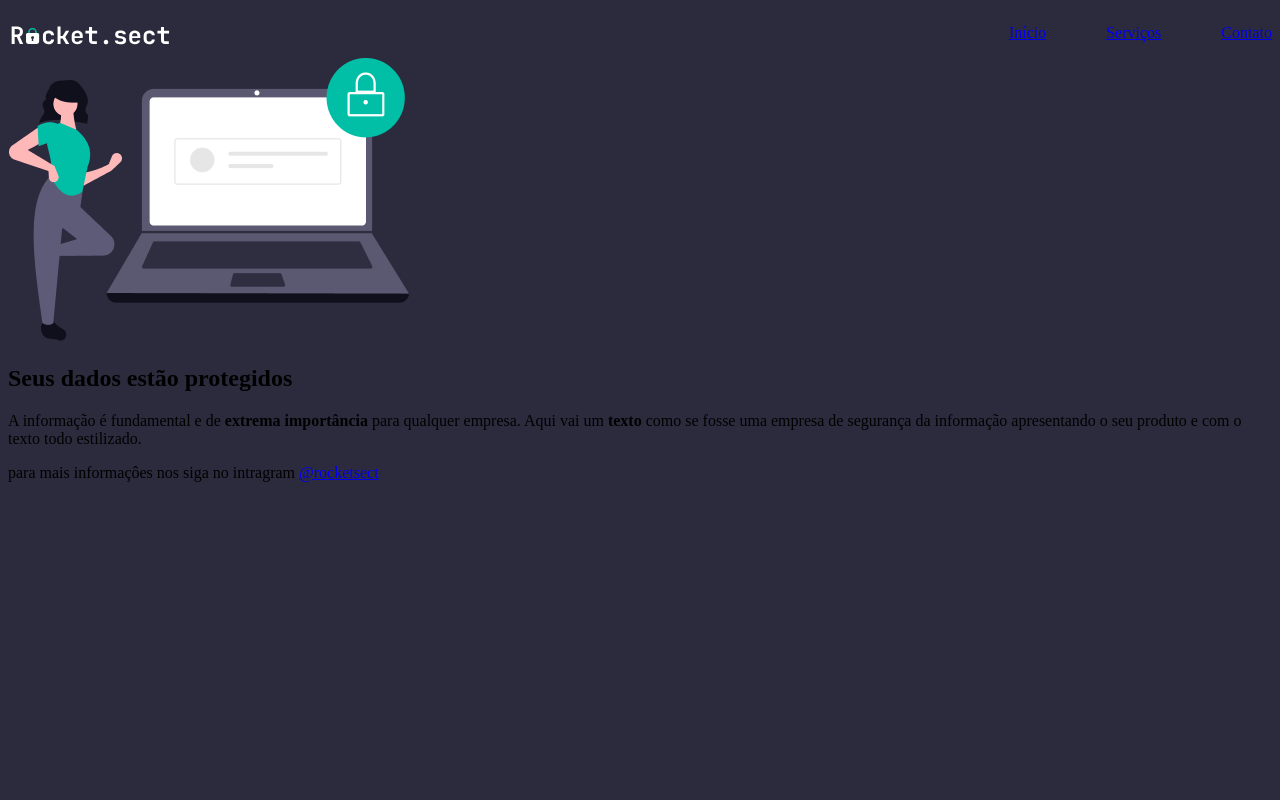
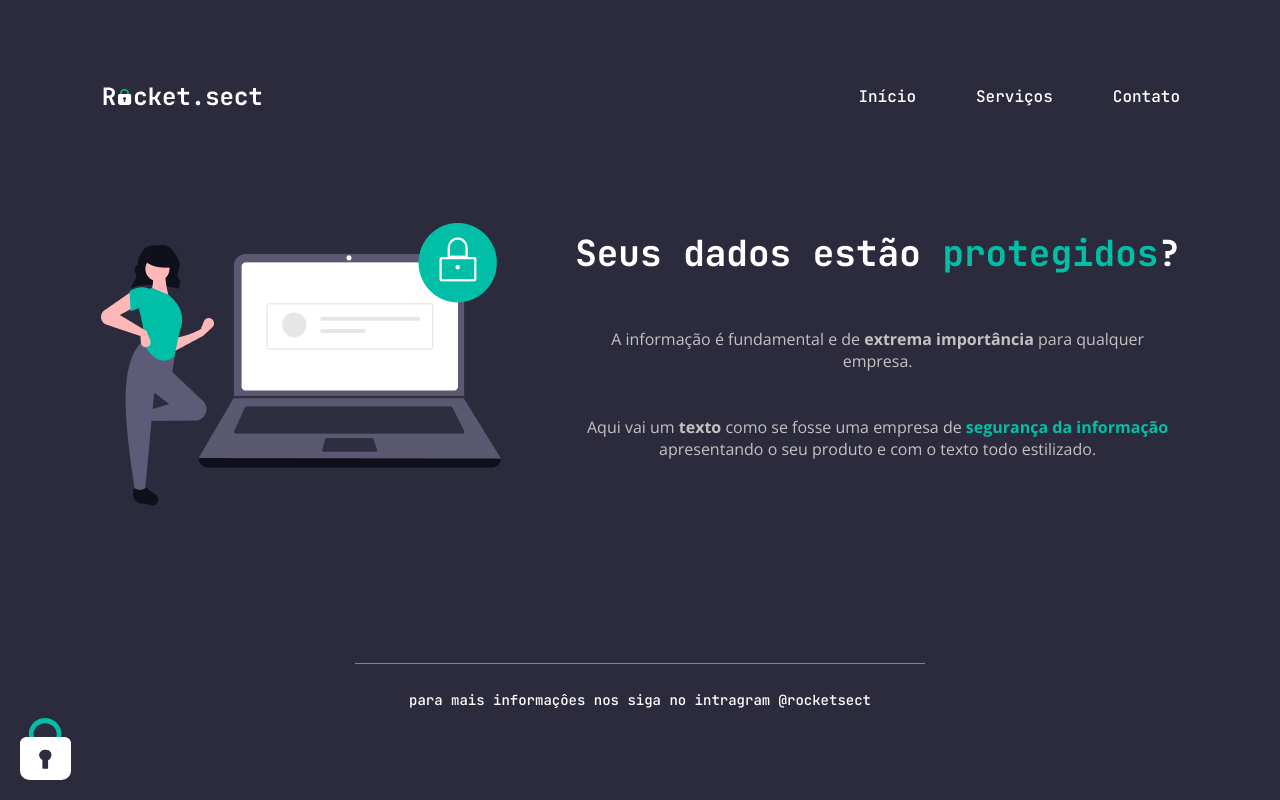
Before and after one commit to SaymonRezendeX/rocket-sect, a plain HTML site: page index.html in a window 1280 px wide. Drawn offline with nearby package versions, Linux system fonts and the light colour scheme.

Commit message:
concluído

```diff
--- a/index.html
+++ b/index.html
@@ -1,15 +1,24 @@
 <!DOCTYPE html>
 <html lang="pt-br">
-<head>
+  <head>
+
+<link rel="preconnect" href="https://fonts.googleapis.com">
+<link rel="preconnect" href="https://fonts.gstatic.com" crossorigin>
+
   <meta charset="UTF-8">
   <meta name="viewport" content="width=device-width, initial-scale=1.0">
+
+<link href="https://fonts.googleapis.com/css2?family=JetBrains+Mono:wght@500;700&family=Open+Sans:wght@400;700&display=swap" rel="stylesheet">
+
   <title>Rocket Sect</title>
 
   <link rel="stylesheet" href="style.css">
 </head>
 <body>
   <nav>
-    <img src="images/logo.svg" alt="Rocket.sect">
+    <a href="#">
+      <img src="images/logo.svg" alt="Rocket.sect">
+    </a>
 
     <ul>
       <li><a href="#">Início</a></li>
@@ -23,10 +32,14 @@
 
     <section>
       <h1>
-        Seus dados estão <span>protegidos</span>
+        Seus dados estão <span>protegidos</span>?
       </h1>
 
       <p>A informação é fundamental e de <strong>extrema importância</strong> para qualquer empresa.
+
+        <br>
+        <br>
+        <br>
 
         Aqui vai um <strong>texto</strong> como se fosse uma empresa de <span>segurança da informação</span>
         apresentando o seu produto e com o texto todo estilizado.
@@ -34,10 +47,15 @@
     </section>
    </main>
 
-   <footer>
+
+
+   <div id="footer">
     <div id="line"></div>
-      para mais informaçôes nos siga no intragram <a href="https://instagram.com/rocketsect/">@rocketsect</a>
-   </footer>
+
+      para mais informaçôes nos siga no intragram <a href="https://instagram.com/rocketsect/" target="_blank">@rocketsect</a>
+   </div>
+
+   <img id="cadeado" src="images/cadeado.svg" alt="cadeado">
 
 </body>
 </html>
--- a/style.css
+++ b/style.css
@@ -1,16 +1,97 @@
 body {
   background: #2C2B3D;
+  margin: 0px ;
 }
 
 nav {
+  font-family: 'JetBrains Mono', monospace;
+
   display: flex;
   justify-content: space-between;
   align-items: center;
+  margin: 70px auto;
+  width: 1080px;
 }
 
 ul {
   display: flex;
   list-style: none;
-  gap: 60px
-;
+  gap: 60px;
+
 }
+
+ul li a:hover {
+  color: #00BFA6;
+}
+
+ul li a {
+  text-decoration: none;
+  color: white;
+}
+
+main {
+  display: flex;
+  justify-content: space-between;
+  margin: 100px auto;
+  width: 1080px;
+
+}
+
+section {
+  text-align: center;
+}
+
+h1 {
+  font-family: 'JetBrains Mono', monospace;
+  margin-top: 6px;
+  font-size: 36px;
+  height: 40px;
+  color: white;
+}
+
+span {
+  font-weight: bold;
+  color: #00BFA6 ;
+}
+
+p {
+  color: #C2C2C2;
+  font-family: 'Open Sans', sans-serif;
+  width: 600px;
+  margin: 59px auto 10px;
+
+}
+
+#footer {
+  height: 55px;
+  width: 570px;
+  align-items: center;
+  margin: 157px auto 23px;
+
+  font-size: 14px;
+  font-family: 'JetBrains Mono', monospace;
+  color: white;
+  text-align: center;
+}
+
+#footer a{
+  color: white ;
+  text-decoration: none;
+}
+
+#footer a:hover {
+  color: #00BFA6;
+}
+
+#line {
+  background: #00BFA6;
+  width: 570px;
+  height: 1px;
+  margin-bottom: 27px;
+}
+
+#cadeado {
+  position: fixed;
+  left: 20px;
+  bottom: 20px;
+}
```
Also changed, not shown: images/cadeado.svg (added), images/template.png (added), 1 other file.
